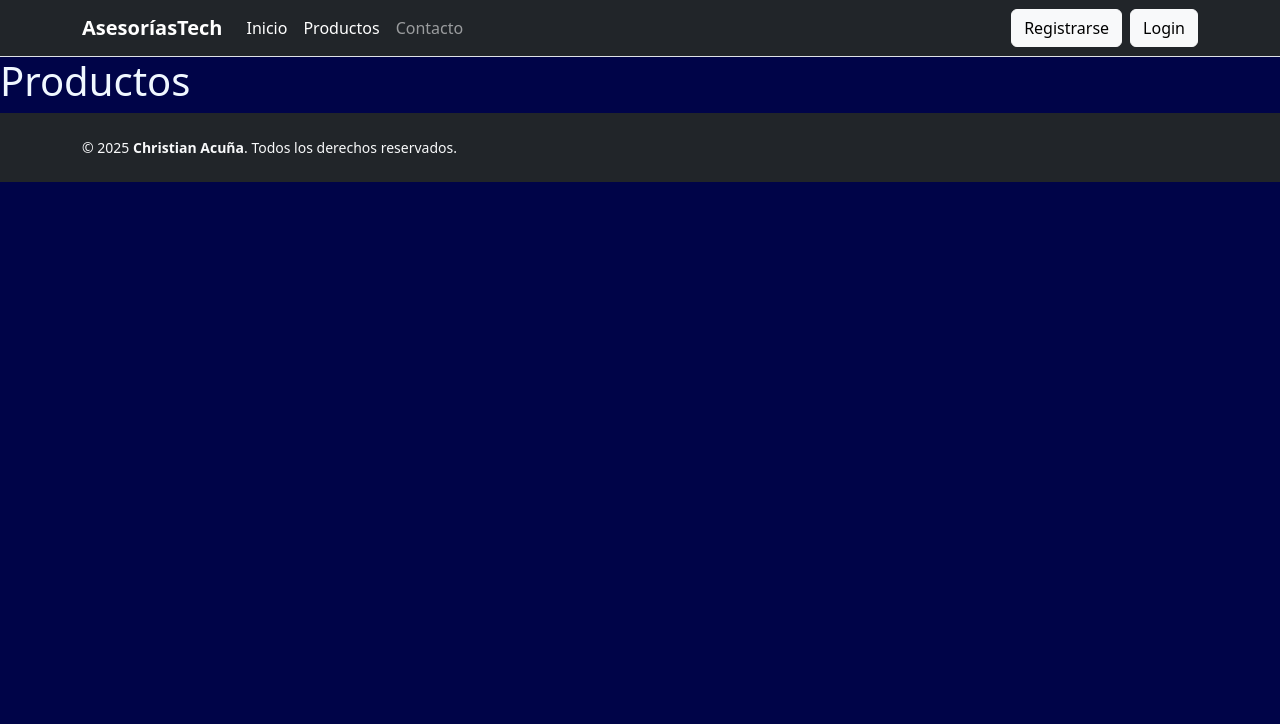
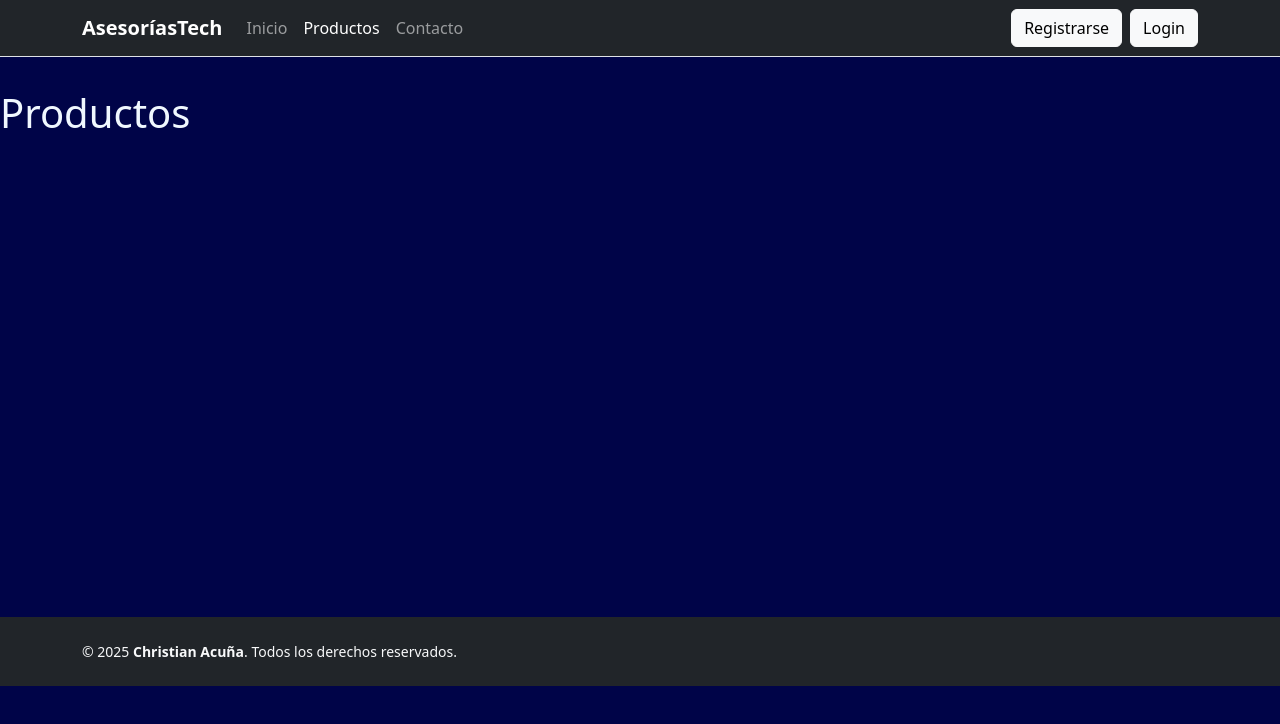
Before and after one commit to profe-christian/landing-page, a React (Vite) app: page /products in a window 1280 px wide. Shown: the top 724 px of the page. Built offline with nearby package versions, Linux system fonts and the light colour scheme.

Commit message:
Layout - finalizado

```diff
--- a/src/App.tsx
+++ b/src/App.tsx
@@ -2,13 +2,16 @@ import { Route, Routes } from "react-router-dom";
 import { Index } from "./pages/Index";
 import { Products } from "./pages/Products";
 import { Contact } from "./pages/Contact";
+import { Layout } from "./layout/layout";
 
 function App() {
   return (
     <Routes>
-      <Route path="/" element={<Index />} />
-      <Route path="/products" element={<Products />} />
-      <Route path="/contact" element={<Contact />} />
+      <Route element={<Layout />}>
+        <Route path="/" element={<Index />} />
+        <Route path="/products" element={<Products />} />
+        <Route path="/contact" element={<Contact />} />
+      </Route>
     </Routes>
   );
 }
--- a/src/components/Navbar.tsx
+++ b/src/components/Navbar.tsx
@@ -23,14 +23,10 @@ export const Navbar = () => {
 
           <div className="collapse navbar-collapse" id="navbarMain">
             <ul className="navbar-nav me-auto mb-2 mb-lg-0">
-              <li className="nav-item">
-                <a
-                  className="nav-link active"
-                  aria-current="page"
-                  href="#inicio"
-                >
+              <li>
+                <NavLink to="/" className="nav-link">
                   Inicio
-                </a>
+                </NavLink>
               </li>
               <li className="nav-item">
                 <NavLink to="/products" className="nav-link">
@@ -38,7 +34,7 @@ export const Navbar = () => {
                 </NavLink>
               </li>
               <li className="nav-item">
-                <Link to="./contact" className="nav-link">
+                <Link to="/contact" className="nav-link">
                   Contacto
                 </Link>
               </li>
--- /dev/null
+++ b/src/layout/Layout.tsx
@@ -0,0 +1,15 @@
+import { Outlet } from "react-router-dom";
+import { Navbar } from "../components/Navbar";
+import { Footer } from "../components/Footer";
+
+export const Layout = () => {
+  return (
+    <>
+      <Navbar />
+      <main style={{ minHeight: "70vh" }}>
+        <Outlet />
+      </main>
+      <Footer />
+    </>
+  );
+};
--- a/src/pages/Contact.tsx
+++ b/src/pages/Contact.tsx
@@ -1,12 +1,7 @@
-import { Footer } from "../components/Footer";
-import { Navbar } from "../components/Navbar";
-
 export const Contact = () => {
   return (
     <>
-      <Navbar />
       <h1>Contacto</h1>
-      <Footer />
     </>
   );
 };
--- a/src/pages/Index.tsx
+++ b/src/pages/Index.tsx
@@ -1,13 +1,9 @@
 import { Body } from "../components/Body";
-import { Footer } from "../components/Footer";
-import { Navbar } from "../components/Navbar";
 
 export const Index = () => {
   return (
     <>
-      <Navbar />
       <Body />
-      <Footer />
     </>
   );
 };
--- a/src/pages/Products.tsx
+++ b/src/pages/Products.tsx
@@ -1,12 +1,7 @@
-import { Footer } from "../components/Footer";
-import { Navbar } from "../components/Navbar";
-
 export const Products = () => {
   return (
     <>
-      <Navbar />
       <h1>Productos</h1>
-      <Footer />
     </>
   );
 };
```
